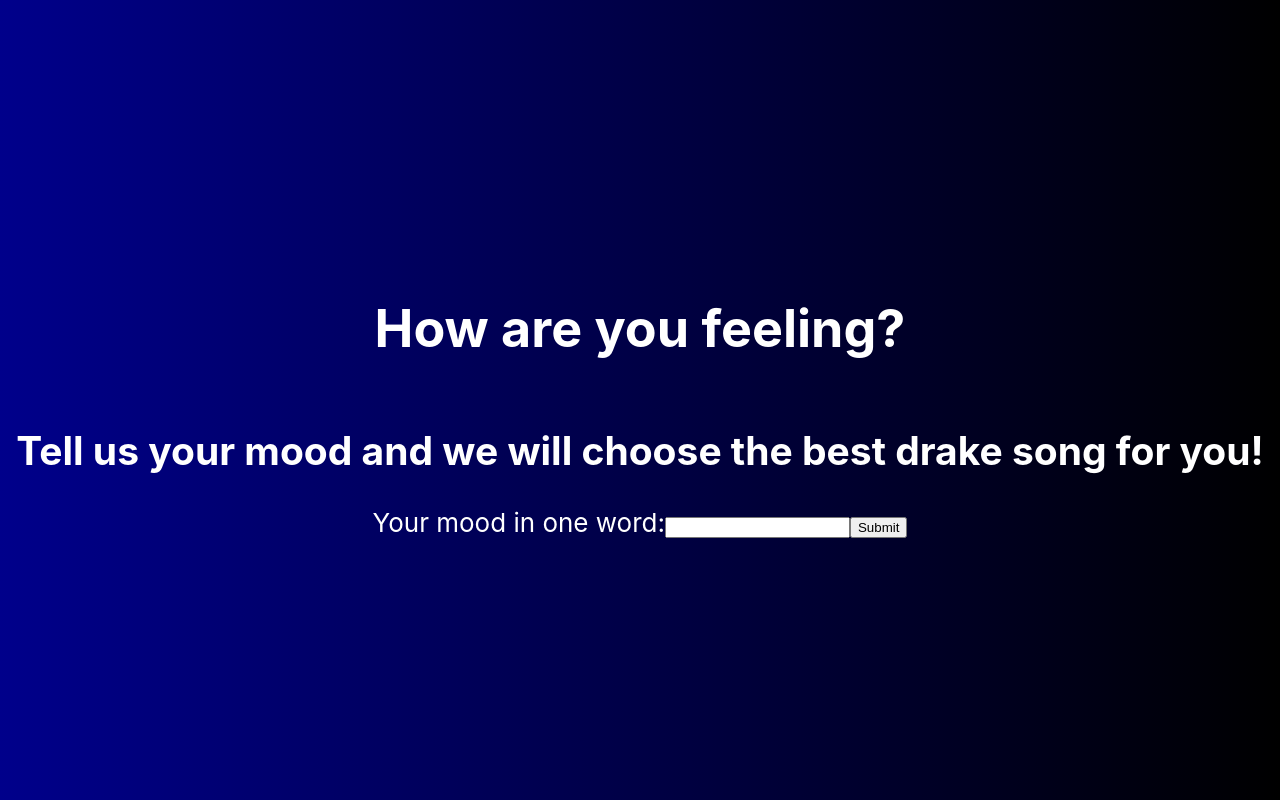
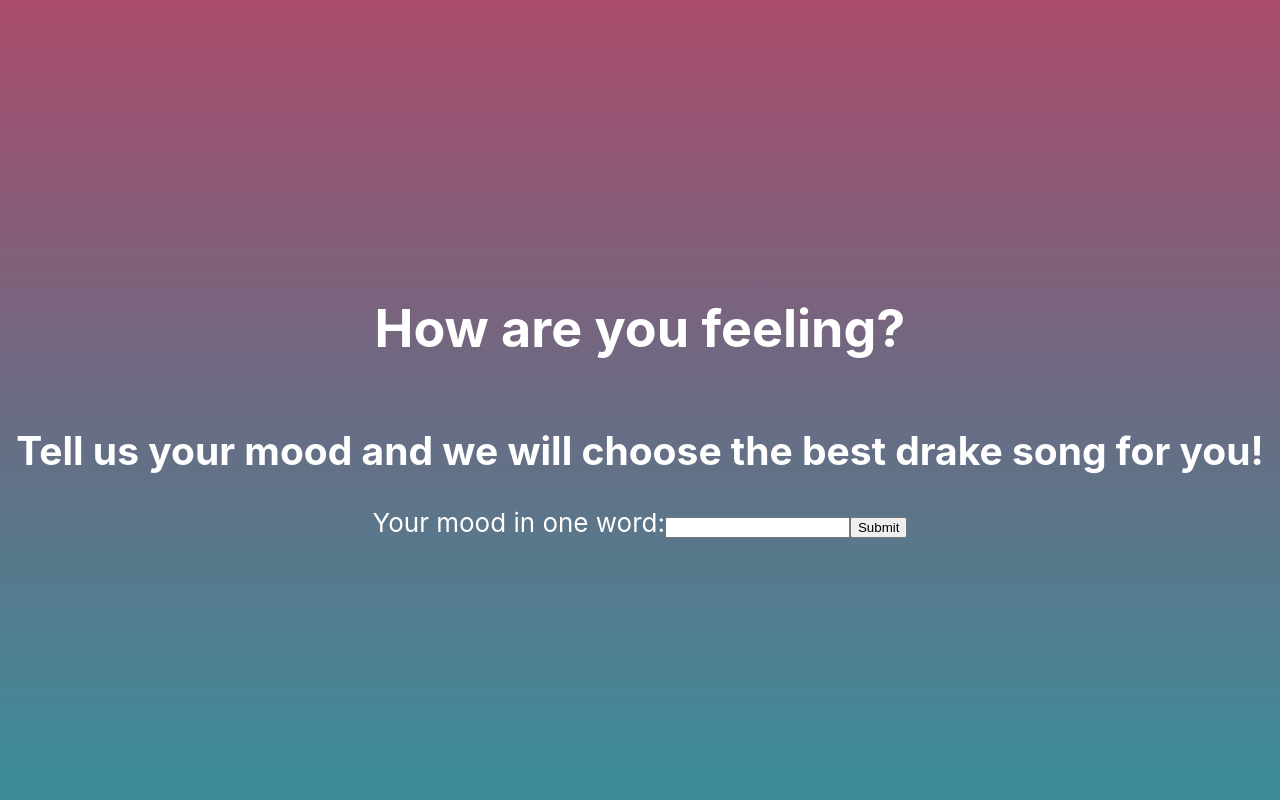
Before and after one commit to bowedcontainer2/hackuci, a React (Create React App) app in the folder hackuci/: page / in a window 1280 px wide. Built offline with nearby package versions, Linux system fonts and the light colour scheme.

Commit message:
Fixed gradient

```diff
--- a/hackuci/src/App.css
+++ b/hackuci/src/App.css
@@ -8,13 +8,10 @@
   pointer-events: none;
 }
 
-#grad {
-  background-image: linear-gradient(#373B44, #4286f4);
-}
 
 .App-header {
 
-  background-image: linear-gradient(to right, darkblue, black);
+  background-image: linear-gradient(#aa4b6b, #6b6b83, #3b8d99);
   min-height: 100vh;
   display: flex;
   flex-direction: column;
```
